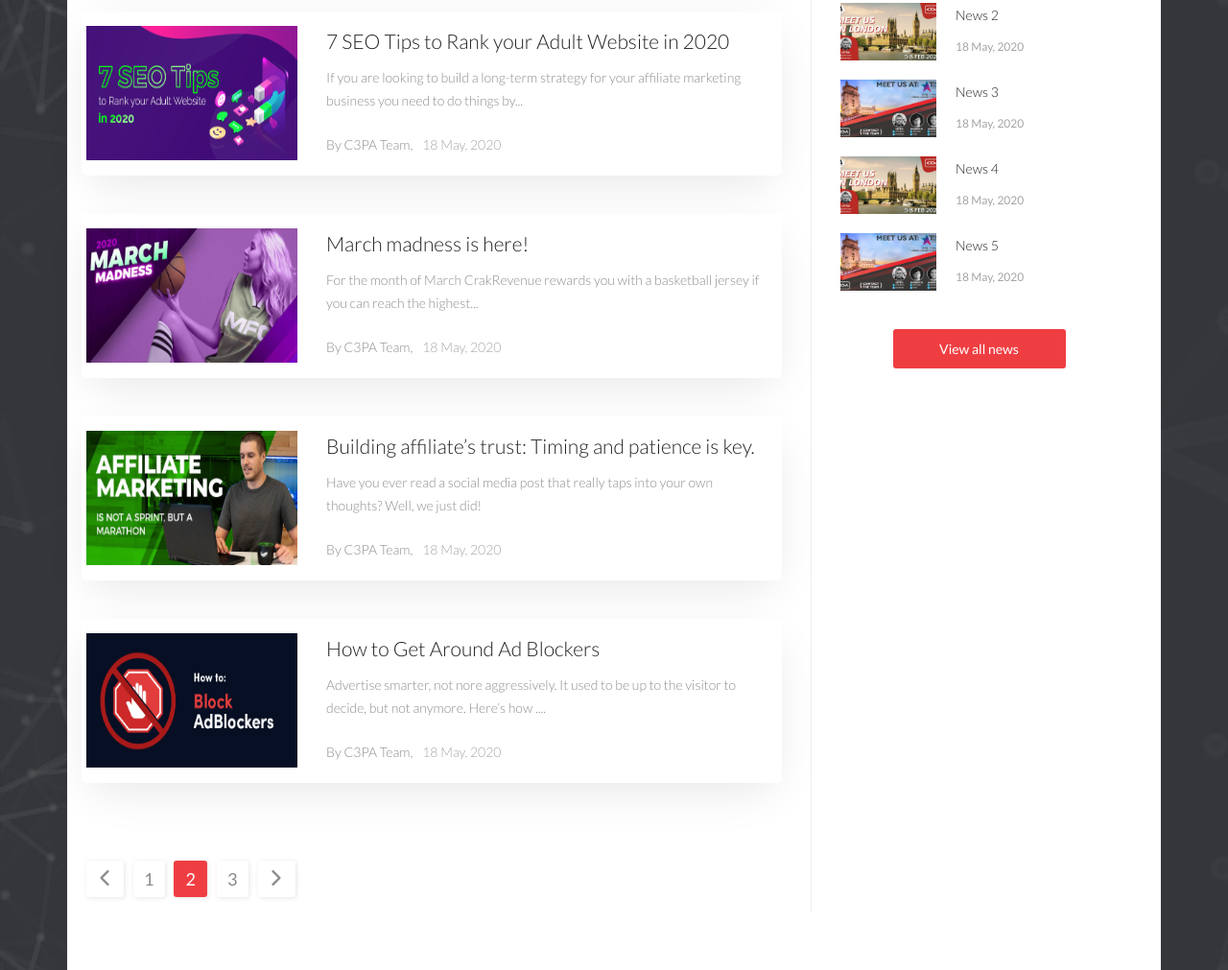
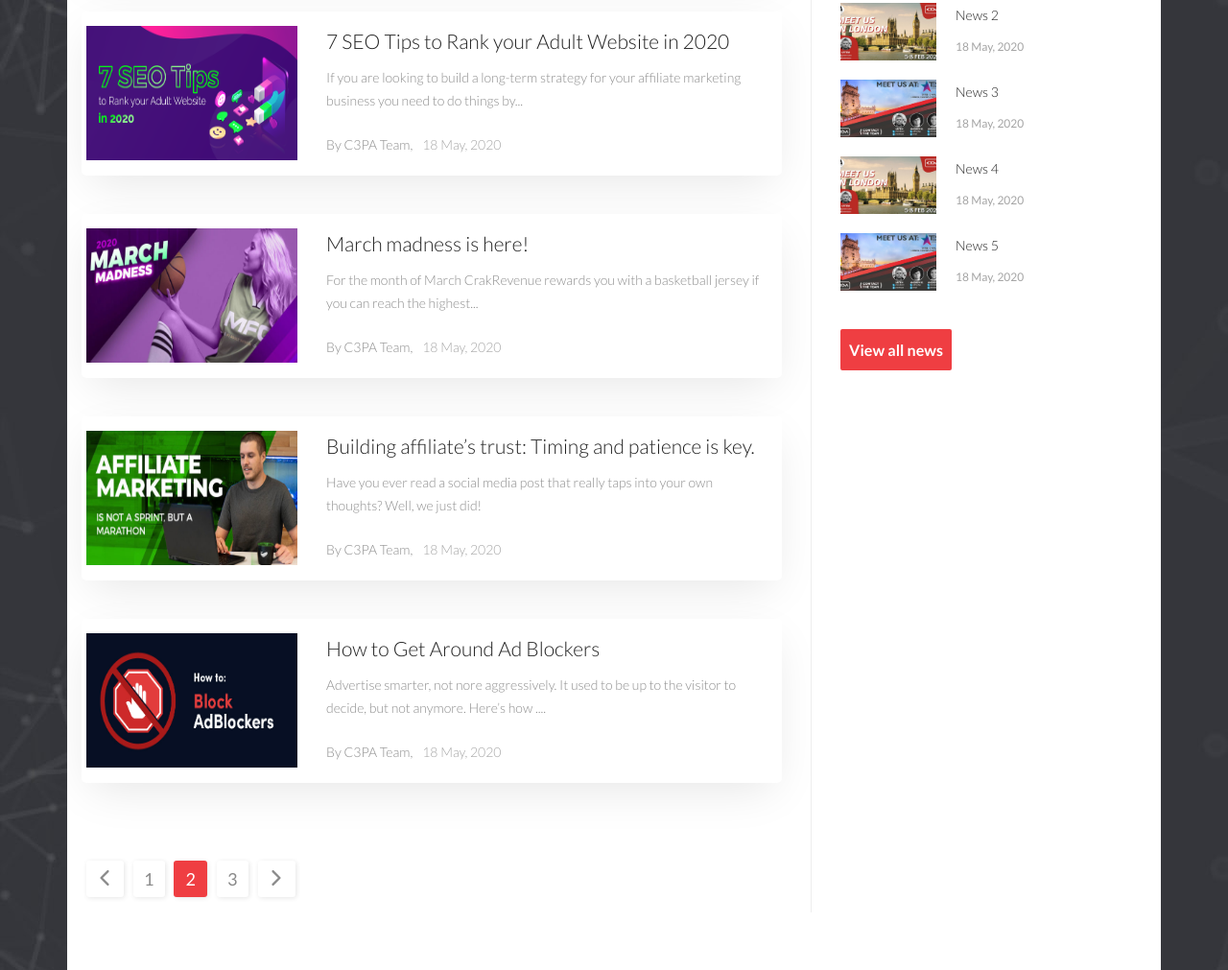
Before and after one commit to Derevyanchenko/c3pa, a plain HTML site: page index.html in a window 1280 px wide. Shown: the part 736-1747 px from the top of the page at 96% size. Drawn offline with nearby package versions, Linux system fonts and the light colour scheme.

Commit message:
Add files via upload

```diff
--- a/sass/_blog.scss
+++ b/sass/_blog.scss
@@ -1318,21 +1318,56 @@ border-radius: 0;
 // new styles
 
 .view_all_news {
-    display: block;
+    display: inline-block;
     margin: 0 auto;
     margin-top: 40px;
-    max-width: 180px;
-    font-size: 14px;
-    border-radius: 3px;
-    padding: 12px 4px;
+    // max-width: 180px;
+    // font-size: 14px;
+    border-radius: 2px;
+    padding: 12px 9px;
+    font-size: 16px;
+    font-weight: 700;
+    position: relative;
+    letter-spacing: .05px;
     text-align: center;
     background: #ef3e42;
     color: #fff;
     margin-bottom: 40px;
-    transition: all 0.2s;
+    transition: .16s ease-out;
+    &:before {
+      right: 10px;
+      width: 6px;
+      margin-top: -3px;
+      margin-left: -5px;
+      height: 6px;
+      -webkit-transform: rotate(-45deg);
+      transform: rotate(-45deg);
+      content: "";
+      position: absolute;
+      top: 50%;
+    }
+    &:after {
+      right: 11px;
+      width: 0;
+      height: 2px;
+      background-color: #fff;
+      -webkit-transition: .16s ease-out;
+      transition: .16s ease-out;
+      content: "";
+      position: absolute;
+      top: 50%;
+    }
     &:hover {
-        background: #d80b0bd1;
-        transition: all 0.2s;
+      padding-right: 35px;
+        // background: #d80b0bd1;
+        transition: .16s ease-out;
+        &:before {
+          border-bottom: 2px solid #fff;
+          border-right: 2px solid #fff;
+        }
+        &:after {
+          width: 15px;
+        }
     }
 }
 
@@ -1497,7 +1532,7 @@ border-radius: 0;
 	.blog_style1 .blog_text .blog_text_inner {
 		margin-top: 0px;
 		box-shadow: none;
-		padding: 20px 5px;
+    padding: 20px 10px;
 	}
 
 	.main_blog_title {
@@ -1693,6 +1728,16 @@ border-radius: 0;
   }
 }
 
+@media (max-width: 991px) {
+
+  .blog_style1 {
+    box-shadow: 0 2px 4px 0 rgba(0,0,0,0.35);
+    border-radius: 8px;
+    border: none;
+  }
+
+}
+
 
 @media (max-width: 767px) {
 
@@ -1746,6 +1791,10 @@ border-radius: 0;
       padding-top: 0 !important;
     }
 
+    .main_latest-posts {
+      padding: 0 10px;
+  }
+
   }
 
 @media (max-width: 480px) {
```
Also changed, not shown: css/style.css.
